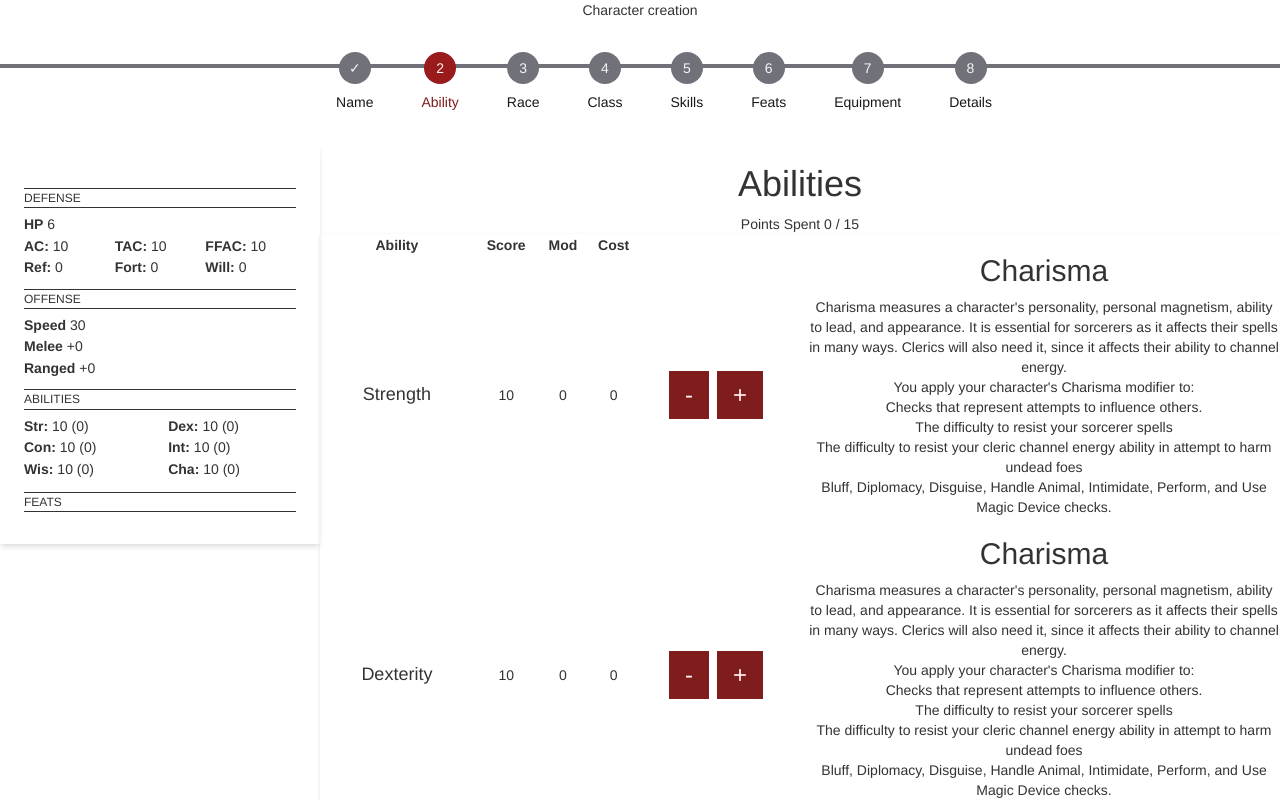
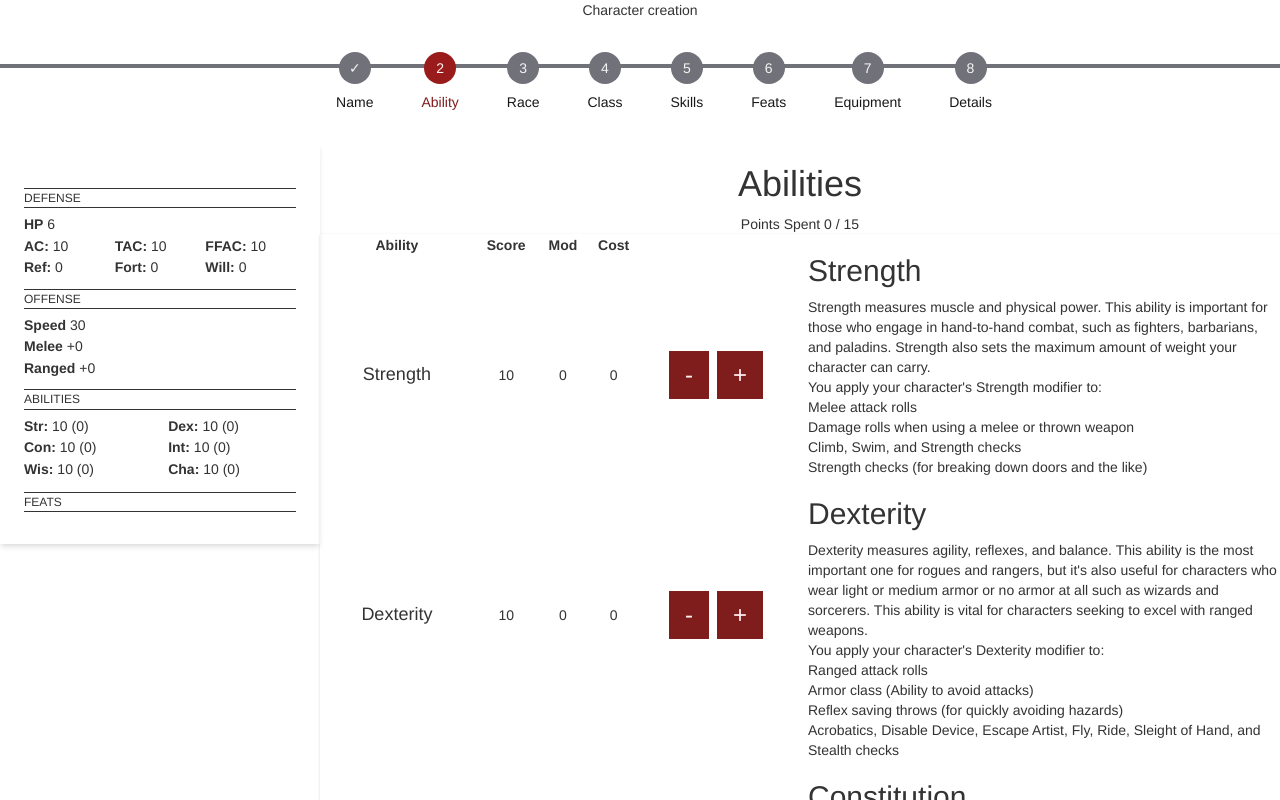
Before and after one commit to motorollerscalatron/pf1-character-creation-simulator, a React (Create React App) app: page / in a window 1280 px wide. Both pictures are taken after a click on the button "prev". Shown: the top 800 px of the page. Built offline with nearby package versions, Linux system fonts and the light colour scheme.

Commit message:
update ability description content and apply css

```diff
--- a/src/views/CharacterCreation/components/steps/Abilities/Abilities.module.css
+++ b/src/views/CharacterCreation/components/steps/Abilities/Abilities.module.css
@@ -0,0 +1,3 @@
+.abilityDescriptions {
+  @apply text-left;
+}
--- a/src/views/CharacterCreation/components/steps/Abilities/Abilities.tsx
+++ b/src/views/CharacterCreation/components/steps/Abilities/Abilities.tsx
@@ -9,6 +9,7 @@ import WisdomDescription from './components/descriptions/WisdomDescription';
 import CharismaDescription from './components/descriptions/CharismaDescription';
 import AbilityControlBar from './components/controlBar/AbilityControlBar';
 import { Ability } from '../../../characterCreation.types';
+import styles from './Abilities.module.css';
 
 export interface IAbilitiesProps {
   characterState: ICharacterGenerationState;
@@ -99,7 +100,7 @@ export default function Abilities(props: IAbilitiesProps) {
                 */}
             </tbody>
           </table>
-          <div className="ability-descriptions">
+          <div className={styles.abilityDescriptions}>
             <StrengthDescription />
             <DexterityDescription />
             <ConstitutionDescription />
--- a/src/views/CharacterCreation/components/steps/Abilities/components/descriptions/ConstitutionDescription.tsx
+++ b/src/views/CharacterCreation/components/steps/Abilities/components/descriptions/ConstitutionDescription.tsx
@@ -7,24 +7,18 @@ export default function ConstitutionDescription(
 ) {
   return (
     <div className="ability-description">
-      <h2>Charisma</h2>{' '}
+      <h2>Constitution</h2>{' '}
       <p>
-        Charisma measures a character's personality, personal magnetism, ability
-        to lead, and appearance. It is essential for sorcerers as it affects
-        their spells in many ways. Clerics will also need it, since it affects
-        their ability to channel energy.{' '}
+        Constitution represents your character's health and stamina. A
+        Constitution bonus increases a character's hit points, so the ability is
+        important for all characters.{' '}
       </p>{' '}
-      <p>You apply your character's Charisma modifier to:</p>{' '}
+      <p>You apply your character's Constitution modifier to:</p>{' '}
       <ul>
-        <li>Checks that represent attempts to influence others.</li>{' '}
-        <li>The difficulty to resist your sorcerer spells</li>{' '}
+        <li>The number of hitpoints gained at each level</li>{' '}
         <li>
-          The difficulty to resist your cleric channel energy ability in attempt
-          to harm undead foes
-        </li>{' '}
-        <li>
-          Bluff, Diplomacy, Disguise, Handle Animal, Intimidate, Perform, and
-          Use Magic Device checks.
+          Fortitude saving throws (for resisting poison, disease, and similar
+          threats)
         </li>
       </ul>
     </div>
--- a/src/views/CharacterCreation/components/steps/Abilities/components/descriptions/DexterityDescription.tsx
+++ b/src/views/CharacterCreation/components/steps/Abilities/components/descriptions/DexterityDescription.tsx
@@ -5,24 +5,22 @@ export interface ICharismaDescriptionProps {}
 export default function DexterityDescription(props: ICharismaDescriptionProps) {
   return (
     <div className="ability-description">
-      <h2>Charisma</h2>{' '}
+      <h2>Dexterity</h2>{' '}
       <p>
-        Charisma measures a character's personality, personal magnetism, ability
-        to lead, and appearance. It is essential for sorcerers as it affects
-        their spells in many ways. Clerics will also need it, since it affects
-        their ability to channel energy.{' '}
+        Dexterity measures agility, reflexes, and balance. This ability is the
+        most important one for rogues and rangers, but it's also useful for
+        characters who wear light or medium armor or no armor at all such as
+        wizards and sorcerers. This ability is vital for characters seeking to
+        excel with ranged weapons.{' '}
       </p>{' '}
-      <p>You apply your character's Charisma modifier to:</p>{' '}
+      <p>You apply your character's Dexterity modifier to:</p>{' '}
       <ul>
-        <li>Checks that represent attempts to influence others.</li>{' '}
-        <li>The difficulty to resist your sorcerer spells</li>{' '}
+        <li>Ranged attack rolls</li>{' '}
+        <li>Armor class (Ability to avoid attacks)</li>{' '}
+        <li>Reflex saving throws (for quickly avoiding hazards)</li>{' '}
         <li>
-          The difficulty to resist your cleric channel energy ability in attempt
-          to harm undead foes
-        </li>{' '}
-        <li>
-          Bluff, Diplomacy, Disguise, Handle Animal, Intimidate, Perform, and
-          Use Magic Device checks.
+          Acrobatics, Disable Device, Escape Artist, Fly, Ride, Sleight of Hand,
+          and Stealth checks
         </li>
       </ul>
     </div>
--- a/src/views/CharacterCreation/components/steps/Abilities/components/descriptions/IntelligenceDescription.tsx
+++ b/src/views/CharacterCreation/components/steps/Abilities/components/descriptions/IntelligenceDescription.tsx
@@ -7,25 +7,19 @@ export default function IntelligenceDescription(
 ) {
   return (
     <div className="ability-description">
-      <h2>Charisma</h2>{' '}
+      <h2>Intelligence</h2>{' '}
       <p>
-        Charisma measures a character's personality, personal magnetism, ability
-        to lead, and appearance. It is essential for sorcerers as it affects
-        their spells in many ways. Clerics will also need it, since it affects
-        their ability to channel energy.{' '}
+        Intelligence determines how well your character learns and reasons. This
+        ability is essential for wizards because it affects their spellcasting
+        ability in many ways.{' '}
       </p>{' '}
-      <p>You apply your character's Charisma modifier to:</p>{' '}
+      <p>You apply your character's Intelligence modifier to:</p>{' '}
       <ul>
-        <li>Checks that represent attempts to influence others.</li>{' '}
-        <li>The difficulty to resist your sorcerer spells</li>{' '}
-        <li>
-          The difficulty to resist your cleric channel energy ability in attempt
-          to harm undead foes
-        </li>{' '}
-        <li>
-          Bluff, Diplomacy, Disguise, Handle Animal, Intimidate, Perform, and
-          Use Magic Device checks.
-        </li>
+        <li>The number of languages your character knows</li>{' '}
+        <li>The number of skill points gained each level</li>{' '}
+        <li>The difficulty to resist your wizard spells</li>
+        <li></li>
+        <li>Appraise, Craft, Knowledge, Linguistics, and Spellcraft checks</li>
       </ul>
     </div>
   );
--- a/src/views/CharacterCreation/components/steps/Abilities/components/descriptions/StrengthDescription.tsx
+++ b/src/views/CharacterCreation/components/steps/Abilities/components/descriptions/StrengthDescription.tsx
@@ -5,25 +5,19 @@ export interface ICharismaDescriptionProps {}
 export default function StrengthDescription(props: ICharismaDescriptionProps) {
   return (
     <div className="ability-description">
-      <h2>Charisma</h2>{' '}
+      <h2>Strength</h2>{' '}
       <p>
-        Charisma measures a character's personality, personal magnetism, ability
-        to lead, and appearance. It is essential for sorcerers as it affects
-        their spells in many ways. Clerics will also need it, since it affects
-        their ability to channel energy.{' '}
+        Strength measures muscle and physical power. This ability is important
+        for those who engage in hand-to-hand combat, such as fighters,
+        barbarians, and paladins. Strength also sets the maximum amount of
+        weight your character can carry.{' '}
       </p>{' '}
-      <p>You apply your character's Charisma modifier to:</p>{' '}
+      <p>You apply your character's Strength modifier to:</p>{' '}
       <ul>
-        <li>Checks that represent attempts to influence others.</li>{' '}
-        <li>The difficulty to resist your sorcerer spells</li>{' '}
-        <li>
-          The difficulty to resist your cleric channel energy ability in attempt
-          to harm undead foes
-        </li>{' '}
-        <li>
-          Bluff, Diplomacy, Disguise, Handle Animal, Intimidate, Perform, and
-          Use Magic Device checks.
-        </li>
+        <li>Melee attack rolls</li>{' '}
+        <li>Damage rolls when using a melee or thrown weapon</li>{' '}
+        <li>Climb, Swim, and Strength checks</li>{' '}
+        <li>Strength checks (for breaking down doors and the like)</li>
       </ul>
     </div>
   );
--- a/src/views/CharacterCreation/components/steps/Abilities/components/descriptions/WisdomDescription.tsx
+++ b/src/views/CharacterCreation/components/steps/Abilities/components/descriptions/WisdomDescription.tsx
@@ -5,25 +5,22 @@ export interface ICharismaDescriptionProps {}
 export default function WisdomDescription(props: ICharismaDescriptionProps) {
   return (
     <div className="ability-description">
-      <h2>Charisma</h2>{' '}
+      <h2>Wisdom</h2>{' '}
       <p>
-        Charisma measures a character's personality, personal magnetism, ability
-        to lead, and appearance. It is essential for sorcerers as it affects
-        their spells in many ways. Clerics will also need it, since it affects
-        their ability to channel energy.{' '}
-      </p>{' '}
-      <p>You apply your character's Charisma modifier to:</p>{' '}
+        Wisdom describes a character's willpower, common sense, awareness, and
+        intuition. Wisdom is the most important ability for divine spellcasters
+        like Clerics and Druids. But any character that wants to have acute
+        senses, should have a high score in Wisdom.
+      </p>
+      <p>You apply your character's Wisdom modifier to:</p>{' '}
       <ul>
-        <li>Checks that represent attempts to influence others.</li>{' '}
-        <li>The difficulty to resist your sorcerer spells</li>{' '}
         <li>
-          The difficulty to resist your cleric channel energy ability in attempt
-          to harm undead foes
+          Will saving throws (for negating the effects of compulsions, charms,
+          and other spells)
         </li>{' '}
-        <li>
-          Bluff, Diplomacy, Disguise, Handle Animal, Intimidate, Perform, and
-          Use Magic Device checks.
-        </li>
+        <li>The difficulty to resist your divine spells</li>
+        <li></li>
+        <li>Heal, Perception, Profession, Sense Motive, and Survival checks</li>
       </ul>
     </div>
   );
```
